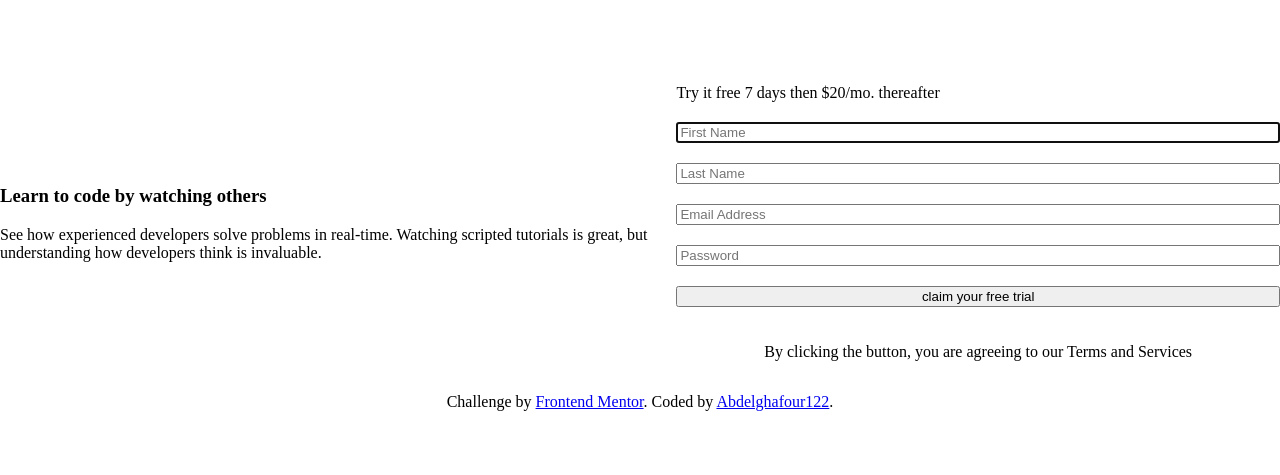
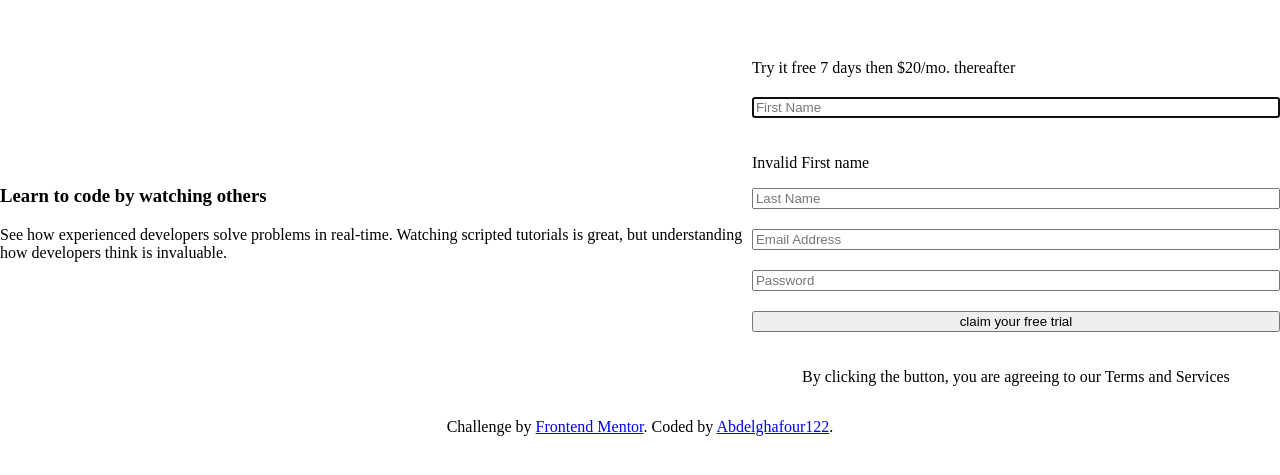
Before and after one commit to Abdelghafour122/signup-form, a React (Create React App) app: page / in a window 1280 px wide. Shown: the part 153-628 px from the top of the page. Built offline with nearby package versions, Linux system fonts and the light colour scheme.

Commit message:
made aria dby/val & p

```diff
--- a/src/App.css
+++ b/src/App.css
@@ -48,3 +48,11 @@ body {
   width: 100%;
   margin-bottom: 20px;
 }
+
+.there {
+  display: block;
+}
+
+.not-there {
+  display: none;
+}
--- a/src/components/Form.tsx
+++ b/src/components/Form.tsx
@@ -6,15 +6,19 @@ const EMAIL_REGEX = /^[\w-\\.]+@([\w-]+\.)+[\w-]{2,4}$/;
 
 const Form: React.FC = () => {
   const userRef = useRef<HTMLInputElement>(null);
+  const errorRef = useRef<HTMLInputElement>(null);
 
   const [firstName, setFirstName] = useState("");
   const [validFirstName, setValidFirstName] = useState(false);
+  const [firstNameFocus, setFirstNameFocus] = useState(false);
 
   const [lastName, setLastName] = useState("");
   const [validLastName, setValidLastName] = useState(false);
+  const [lastNameFocus, setLastNameFocus] = useState(false);
 
   const [email, setEmail] = useState("");
   const [validEmail, setValidEmail] = useState(false);
+  const [emailFocus, setEmailFocus] = useState(false);
 
   const [password, setPassWord] = useState("");
   const [validPassword, setValidPassword] = useState(false);
@@ -47,39 +51,67 @@ const Form: React.FC = () => {
 
   return (
     <section className="form-container">
-      <form action="" onSubmit={handleSubmit}>
+      <form onSubmit={handleSubmit}>
         <input
           className={validFirstName ? "valid" : "invalid"}
           ref={userRef}
           type="text"
           value={firstName}
           placeholder="First Name"
+          autoComplete="off"
           onChange={(e) => setFirstName(e.target.value)}
+          onFocus={() => setFirstNameFocus(!firstNameFocus)}
+          onBlur={() => setFirstNameFocus(!firstNameFocus)}
           required
+          aria-describedby="first-name"
+          aria-invalid={validFirstName ? "false" : "true"}
         />
+        <p
+          id="first-name"
+          className={!validFirstName && firstNameFocus ? "there" : "not-there"}
+        >
+          {!validFirstName ? "Invalid First name" : "all good"}
+        </p>
         <input
           className={validLastName ? "valid" : "invalid"}
           type="text"
           value={lastName}
-          placeholder="Last Name "
+          placeholder="Last Name"
+          autoComplete="off"
           onChange={(e) => setLastName(e.target.value)}
+          onFocus={() => setLastNameFocus(!lastNameFocus)}
+          onBlur={() => setLastNameFocus(!lastNameFocus)}
           required
+          aria-describedby="last-name"
+          aria-invalid={validLastName ? "false" : "true"}
         />
+        <p
+          id="last-name"
+          className={!validLastName && lastNameFocus ? "there" : "not-there"}
+        >
+          {!validLastName ? "Invalid Last name" : "all good"}
+        </p>
         <input
           className={validEmail ? "valid" : "invalid"}
           type="email"
           value={email}
           placeholder="Email Address"
+          autoComplete="off"
           onChange={(e) => setEmail(e.target.value)}
+          onFocus={() => setEmailFocus(!emailFocus)}
+          onBlur={() => setEmailFocus(!emailFocus)}
           required
+          aria-invalid={validEmail ? "false" : "true"}
         />
         <input
           className={validPassword ? "valid" : "invalid"}
           type="password"
           value={password}
           placeholder="Password"
+          autoComplete="off"
           onChange={(e) => setPassWord(e.target.value)}
           required
+          aria-invalid={validPassword ? "false" : "true"}
         />
         <input type="submit" value="claim your free trial" />
       </form>
```
